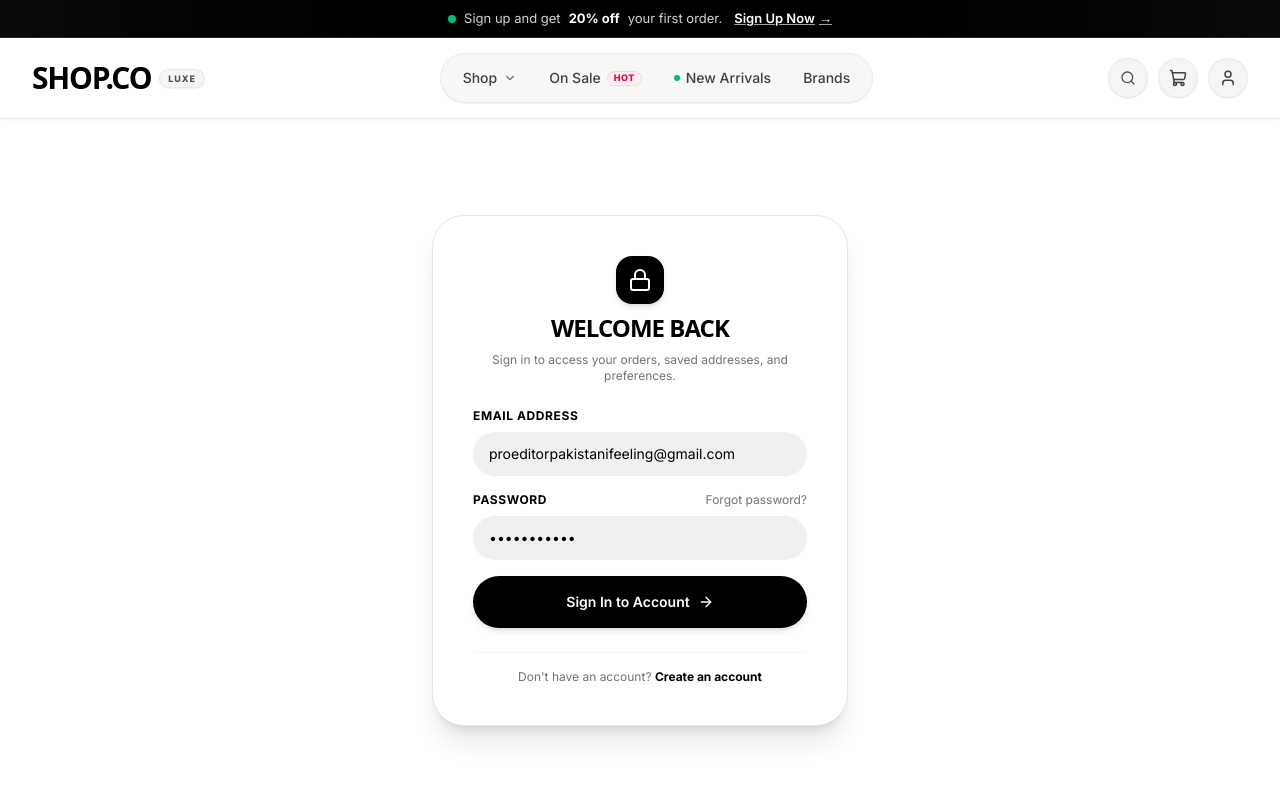
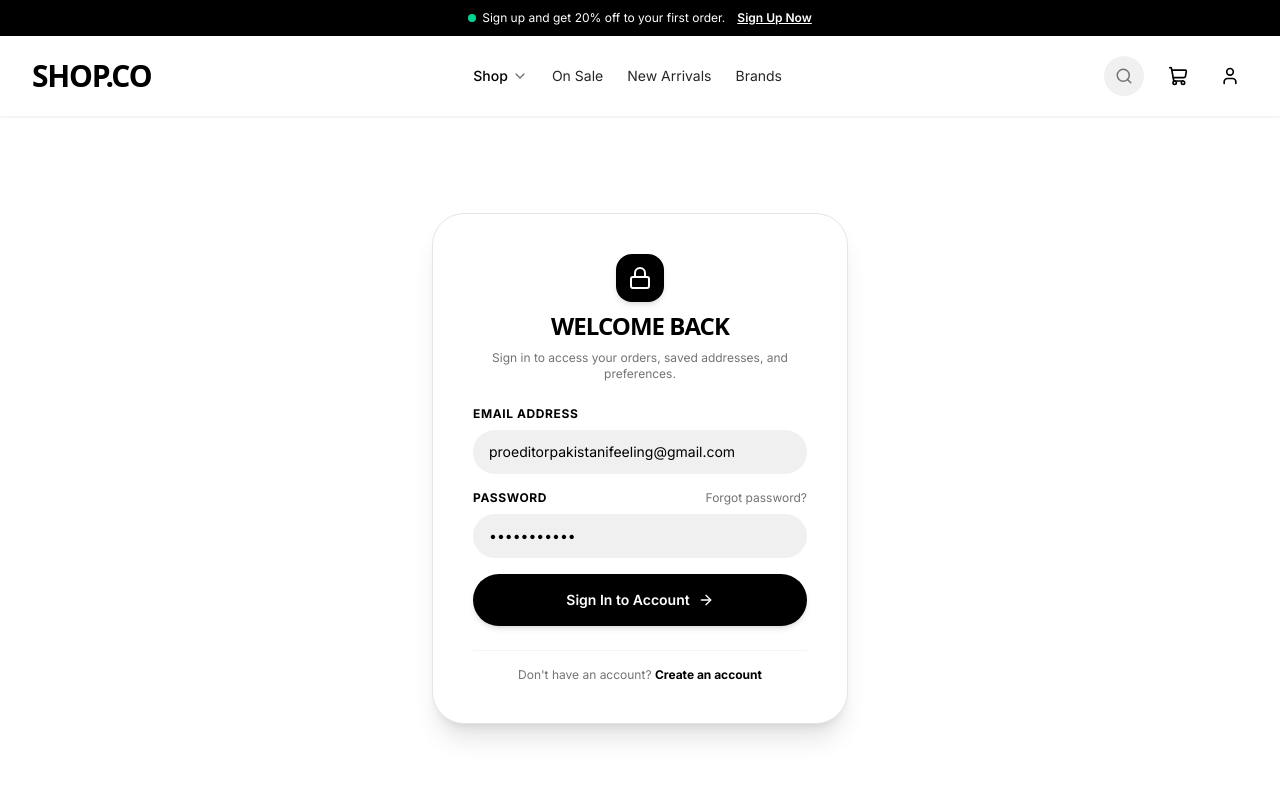
Before and after one commit to Ayesha-Siddiqa-khan/ShopFlow, a Next.js app: page /login in a window 1280 px wide. Shown: the top 800 px of the page. Built offline with nearby package versions, Linux system fonts and the light colour scheme.

Commit message:
revert(nav): restore clean original SHOP.CO navbar design

```diff
--- a/components/navigation/navbar.tsx
+++ b/components/navigation/navbar.tsx
@@ -45,92 +45,71 @@ export function Navbar() {
 
   return (
     <div className="sticky top-0 z-50">
-      {/* Top Banner - Luxury Black Announcement Bar */}
-      <div className="bg-gradient-to-r from-neutral-950 via-black to-neutral-950 text-white text-xs py-2.5 border-b border-neutral-800 shadow-xs select-none">
-        <div className="max-w-7xl mx-auto px-4 flex items-center justify-center gap-2 text-center">
-          <span className="flex items-center gap-2 font-normal text-neutral-300 text-xs sm:text-[13px]">
-            <span className="relative flex h-2 w-2">
-              <span className="animate-ping absolute inline-flex h-full w-full rounded-full bg-emerald-400 opacity-75" />
-              <span className="relative inline-flex rounded-full h-2 w-2 bg-emerald-500" />
-            </span>
-            Sign up and get <span className="font-bold text-white">20% off</span> your first order.
+      {/* Top Banner - standard and clean, always visible */}
+      <div className="bg-black text-white text-xs py-2.5">
+        <div className="max-w-7xl mx-auto px-4 flex items-center justify-center gap-2">
+          <span className="flex items-center gap-1.5 font-normal">
+            <span className="inline-block w-2 h-2 rounded-full bg-emerald-400" />
+            Sign up and get 20% off to your first order.
           </span>
-          <Link
-            href="/register"
-            className="inline-flex items-center gap-1 font-semibold text-white underline decoration-neutral-400 hover:decoration-white hover:text-white transition-all ml-1 text-xs sm:text-[13px] group"
-          >
-            <span>Sign Up Now</span>
-            <span className="transition-transform group-hover:translate-x-0.5">&rarr;</span>
+          <Link href="/register" className="underline font-semibold hover:text-neutral-300 ml-1">
+            Sign Up Now
           </Link>
         </div>
       </div>
 
-      {/* Main Luxury Glass Navbar */}
-      <header className="bg-white/90 backdrop-blur-xl border-b border-neutral-200/70 shadow-xs transition-all">
+      {/* Main Navbar */}
+      <header className="bg-white border-b border-neutral-100 shadow-xs">
         <div className="max-w-7xl mx-auto px-4 sm:px-6 lg:px-8">
-          <div className="flex items-center justify-between h-20 gap-4 lg:gap-8">
+          <div className="flex items-center justify-between h-20 gap-4 lg:gap-10">
 
             {/* Mobile menu trigger + Logo */}
-            <div className="flex items-center gap-3">
+            <div className="flex items-center gap-4">
               <button
                 onClick={() => setMobileMenuOpen(!mobileMenuOpen)}
-                className="lg:hidden p-2 rounded-xl text-neutral-800 hover:bg-neutral-100 transition-colors"
+                className="lg:hidden p-1 text-black"
                 aria-label="Toggle menu"
               >
-                {mobileMenuOpen ? <X className="w-5 h-5" /> : <Menu className="w-5 h-5" />}
+                {mobileMenuOpen ? <X className="w-6 h-6" /> : <Menu className="w-6 h-6" />}
               </button>
 
-              <Link href="/" className="flex items-center gap-2 group">
-                <span className="font-integral text-2xl sm:text-3xl text-black tracking-tighter transition-opacity group-hover:opacity-85">
-                  SHOP.CO
-                </span>
-                <span className="hidden sm:inline-flex items-center text-[9px] uppercase tracking-widest font-extrabold px-2 py-0.5 rounded-full bg-neutral-100 text-neutral-600 border border-neutral-200/80 shadow-2xs group-hover:bg-black group-hover:text-white group-hover:border-black transition-all">
-                  LUXE
-                </span>
+              <Link href="/" className="font-integral text-2xl sm:text-3xl text-black tracking-tighter">
+                SHOP.CO
               </Link>
             </div>
 
-            {/* Desktop Navigation Links - Modern Pill Dock */}
-            <nav className="hidden lg:flex items-center p-1.5 rounded-full bg-neutral-100/80 border border-neutral-200/70 shadow-2xs backdrop-blur-xs text-sm font-medium text-neutral-700 whitespace-nowrap">
+            {/* Desktop Navigation Links */}
+            <nav className="hidden lg:flex items-center gap-6 text-sm font-normal text-black whitespace-nowrap">
 
               {/* Interactive Shop Dropdown (Hovers and Opens) */}
               <div
                 ref={dropdownRef}
                 onMouseEnter={() => setShopDropdownOpen(true)}
                 onMouseLeave={() => setShopDropdownOpen(false)}
-                className="relative"
+                className="relative py-2"
               >
                 <button
                   type="button"
                   onClick={() => setShopDropdownOpen(!shopDropdownOpen)}
-                  className={`flex items-center gap-1.5 px-4 py-2 rounded-full cursor-pointer transition-all duration-200 ${
-                    shopDropdownOpen
-                      ? "bg-white text-black shadow-xs font-semibold"
-                      : "text-neutral-700 hover:text-black hover:bg-white/70"
-                  }`}
+                  className="flex items-center gap-1 cursor-pointer font-medium text-black hover:text-neutral-600 focus:outline-none"
                   aria-expanded={shopDropdownOpen}
                 >
                   <span>Shop</span>
-                  <ChevronDown className={`w-3.5 h-3.5 text-neutral-500 transition-transform duration-200 ${shopDropdownOpen ? "rotate-180" : ""}`} />
+                  <ChevronDown className={`w-4 h-4 text-neutral-500 transition-transform duration-200 ${shopDropdownOpen ? "rotate-180" : ""}`} />
                 </button>
 
                 {/* Dropdown Menu Modal */}
                 {shopDropdownOpen && (
-                  <div className="absolute top-full left-0 mt-2.5 w-72 bg-white/95 backdrop-blur-xl rounded-2xl shadow-2xl border border-neutral-200/80 p-2.5 z-50 animate-in fade-in zoom-in-95 duration-150">
-                    <div className="text-[10px] font-bold uppercase tracking-wider text-neutral-400 px-3 py-1.5">
-                      Curated Collections
-                    </div>
+                  <div className="absolute top-full left-0 mt-1 w-64 bg-white rounded-2xl shadow-2xl border border-neutral-200/80 p-3 z-50 animate-in fade-in zoom-in-95 duration-150">
                     <div className="space-y-1">
                       <Link
                         href="/products"
                         onClick={() => setShopDropdownOpen(false)}
-                        className="flex items-center gap-3 px-3.5 py-2.5 rounded-xl hover:bg-neutral-100 text-sm font-semibold text-black transition-all group"
+                        className="flex items-center gap-3 px-3.5 py-2.5 rounded-xl hover:bg-neutral-100 text-sm font-semibold text-black transition-colors"
                       >
-                        <div className="w-8 h-8 rounded-lg bg-neutral-100 group-hover:bg-black group-hover:text-white flex items-center justify-center transition-colors shadow-2xs">
-                          <Sparkles className="w-4 h-4" />
-                        </div>
+                        <Sparkles className="w-4 h-4 text-neutral-700" />
                         <div>
-                          <div className="text-black group-hover:text-black">All Products</div>
+                          <div>All Products</div>
                           <div className="text-[11px] text-neutral-400 font-normal">Explore full catalog</div>
                         </div>
                       </Link>
@@ -138,11 +117,9 @@ export function Navbar() {
                       <Link
                         href="/products?category=casual"
                         onClick={() => setShopDropdownOpen(false)}
-                        className="flex items-center gap-3 px-3.5 py-2.5 rounded-xl hover:bg-neutral-100 text-sm font-semibold text-black transition-all group"
+                        className="flex items-center gap-3 px-3.5 py-2.5 rounded-xl hover:bg-neutral-100 text-sm font-semibold text-black transition-colors"
                       >
-                        <div className="w-8 h-8 rounded-lg bg-neutral-100 group-hover:bg-black group-hover:text-white flex items-center justify-center transition-colors shadow-2xs">
-                          <Shirt className="w-4 h-4" />
-                        </div>
+                        <Shirt className="w-4 h-4 text-neutral-700" />
                         <div>
                           <div>Casual Wear</div>
                           <div className="text-[11px] text-neutral-400 font-normal">Tees, denim & everyday</div>
@@ -152,11 +129,9 @@ export function Navbar() {
                       <Link
                         href="/products?category=formal"
                         onClick={() => setShopDropdownOpen(false)}
-                        className="flex items-center gap-3 px-3.5 py-2.5 rounded-xl hover:bg-neutral-100 text-sm font-semibold text-black transition-all group"
+                        className="flex items-center gap-3 px-3.5 py-2.5 rounded-xl hover:bg-neutral-100 text-sm font-semibold text-black transition-colors"
                       >
-                        <div className="w-8 h-8 rounded-lg bg-neutral-100 group-hover:bg-black group-hover:text-white flex items-center justify-center transition-colors shadow-2xs">
-                          <Award className="w-4 h-4" />
-                        </div>
+                        <Award className="w-4 h-4 text-neutral-700" />
                         <div>
                           <div>Formal Attire</div>
                           <div className="text-[11px] text-neutral-400 font-normal">Tailored shirts & blazers</div>
@@ -166,11 +141,9 @@ export function Navbar() {
                       <Link
                         href="/products?category=party"
                         onClick={() => setShopDropdownOpen(false)}
-                        className="flex items-center gap-3 px-3.5 py-2.5 rounded-xl hover:bg-neutral-100 text-sm font-semibold text-black transition-all group"
+                        className="flex items-center gap-3 px-3.5 py-2.5 rounded-xl hover:bg-neutral-100 text-sm font-semibold text-black transition-colors"
                       >
-                        <div className="w-8 h-8 rounded-lg bg-neutral-100 group-hover:bg-black group-hover:text-white flex items-center justify-center transition-colors shadow-2xs">
-                          <Flame className="w-4 h-4" />
-                        </div>
+                        <Flame className="w-4 h-4 text-neutral-700" />
                         <div>
                           <div>Party & Night</div>
                           <div className="text-[11px] text-neutral-400 font-normal">Bold statements & jackets</div>
@@ -180,11 +153,9 @@ export function Navbar() {
                       <Link
                         href="/products?category=gym"
                         onClick={() => setShopDropdownOpen(false)}
-                        className="flex items-center gap-3 px-3.5 py-2.5 rounded-xl hover:bg-neutral-100 text-sm font-semibold text-black transition-all group"
+                        className="flex items-center gap-3 px-3.5 py-2.5 rounded-xl hover:bg-neutral-100 text-sm font-semibold text-black transition-colors"
                       >
-                        <div className="w-8 h-8 rounded-lg bg-neutral-100 group-hover:bg-black group-hover:text-white flex items-center justify-center transition-colors shadow-2xs">
-                          <Dumbbell className="w-4 h-4" />
-                        </div>
+                        <Dumbbell className="w-4 h-4 text-neutral-700" />
                         <div>
                           <div>Gym & Active</div>
                           <div className="text-[11px] text-neutral-400 font-normal">Athletic fits & runners</div>
@@ -195,37 +166,19 @@ export function Navbar() {
                 )}
               </div>
 
-              {/* On Sale Link with HOT badge */}
-              <Link
-                href="/products?category=casual"
-                className="flex items-center gap-1.5 px-4 py-2 rounded-full text-neutral-700 hover:text-black hover:bg-white/70 transition-all duration-200"
-              >
-                <span>On Sale</span>
-                <span className="text-[9px] font-extrabold uppercase tracking-wider text-rose-600 bg-rose-50 border border-rose-200/80 px-1.5 py-0.2 rounded-full">
-                  HOT
-                </span>
+              <Link href="/products?category=casual" className="relative py-1 text-neutral-800 hover:text-black transition-colors after:absolute after:bottom-0 after:left-0 after:w-0 hover:after:w-full after:h-[2px] after:bg-black after:transition-all after:duration-200">
+                On Sale
               </Link>
-
-              {/* New Arrivals Link with live pulse indicator */}
-              <Link
-                href="/products"
-                className="flex items-center gap-1.5 px-4 py-2 rounded-full text-neutral-700 hover:text-black hover:bg-white/70 transition-all duration-200"
-              >
-                <span className="w-1.5 h-1.5 rounded-full bg-emerald-500 animate-pulse" />
-                <span>New Arrivals</span>
+              <Link href="/products" className="relative py-1 text-neutral-800 hover:text-black transition-colors after:absolute after:bottom-0 after:left-0 after:w-0 hover:after:w-full after:h-[2px] after:bg-black after:transition-all after:duration-200">
+                New Arrivals
               </Link>
-
-              {/* Brands Link */}
-              <Link
-                href="/products?category=formal"
-                className="px-4 py-2 rounded-full text-neutral-700 hover:text-black hover:bg-white/70 transition-all duration-200"
-              >
-                <span>Brands</span>
+              <Link href="/products?category=formal" className="relative py-1 text-neutral-800 hover:text-black transition-colors after:absolute after:bottom-0 after:left-0 after:w-0 hover:after:w-full after:h-[2px] after:bg-black after:transition-all after:duration-200">
+                Brands
               </Link>
             </nav>
 
-            {/* Right Side Actions: Harmonious Luxury Suite (Search + Cart + Account) */}
-            <div className="flex items-center gap-2 sm:gap-2.5 text-black">
+            {/* Right Side Actions: Expandable Search + Cart + Account */}
+            <div className="flex items-center gap-2 sm:gap-4 text-black">
               {/* Expandable Search Input (Touches or Hovers and Expands) */}
               <div
                 ref={searchContainerRef}
@@ -243,18 +196,18 @@ export function Navbar() {
                     setSearchExpanded(true);
                     searchInputRef.current?.focus();
                   }}
-                  className={`flex items-center rounded-full transition-all duration-300 ease-in-out cursor-pointer ${
+                  className={`flex items-center bg-[#f0f0f0] rounded-full transition-all duration-300 ease-in-out cursor-pointer ${
                     searchExpanded
-                      ? "w-64 sm:w-80 md:w-96 lg:w-[380px] px-4 py-2.5 bg-white border border-black/30 shadow-lg ring-4 ring-black/5"
-                      : "w-10 h-10 justify-center bg-neutral-100 hover:bg-neutral-200/80 border border-neutral-200/70 hover:scale-105 shadow-2xs"
+                      ? "w-60 sm:w-80 md:w-96 lg:w-[420px] px-3.5 py-2 ring-1 ring-black/20 shadow-sm"
+                      : "w-10 h-10 justify-center hover:bg-neutral-200 hover:scale-105"
                   }`}
                 >
                   <button
                     type="submit"
-                    className="text-neutral-600 hover:text-black transition-colors shrink-0 p-0.5 focus:outline-none cursor-pointer"
+                    className="text-neutral-500 hover:text-black transition-colors shrink-0 p-0.5 focus:outline-none cursor-pointer"
                     aria-label="Search"
                   >
-                    <Search className="w-4 h-4" />
+                    <Search className="w-4.5 h-4.5" />
                   </button>
 
                   <input
@@ -272,8 +225,8 @@ export function Navbar() {
                         setSearchExpanded(false);
                       }
                     }}
-                    placeholder="Search clothing, brands, styles..."
-                    className={`bg-transparent text-black text-sm outline-none transition-all duration-300 placeholder:text-neutral-400 ${
+                    placeholder="Search for products..."
+                    className={`bg-transparent text-black text-sm outline-none transition-all duration-300 ${
                       searchExpanded
                         ? "ml-2.5 w-full opacity-100"
                         : "w-0 p-0 ml-0 opacity-0 pointer-events-none"
@@ -288,7 +241,7 @@ export function Navbar() {
                         setSearchQuery("");
                         searchInputRef.current?.focus();
                       }}
-                      className="p-1 text-neutral-400 hover:text-black shrink-0 cursor-pointer transition-colors"
+                      className="p-1 text-neutral-400 hover:text-black shrink-0 cursor-pointer"
                       aria-label="Clear search"
                     >
                       <X className="w-3.5 h-3.5" />
@@ -297,29 +250,19 @@ export function Navbar() {
                 </form>
               </div>
 
-              {/* Cart Icon - Luxury Circular Pill */}
-              <Link
-                href="/cart"
-                className="relative w-10 h-10 rounded-full bg-neutral-100 hover:bg-neutral-200/80 border border-neutral-200/70 flex items-center justify-center text-neutral-700 hover:text-black hover:scale-105 active:scale-95 transition-all duration-200 shadow-2xs"
-                aria-label="Shopping Cart"
-                title="Shopping Cart"
-              >
-                <ShoppingCart className="w-4.5 h-4.5" />
+              {/* Cart Icon */}
+              <Link href="/cart" className="relative p-2 hover:opacity-90 hover:scale-110 active:scale-95 transition-all duration-200" aria-label="Shopping Cart">
+                <ShoppingCart className="w-5 h-5" />
                 {totalCount > 0 && (
-                  <span className="absolute -top-1 -right-1 flex h-5 min-w-5 px-1 items-center justify-center rounded-full bg-black text-[10px] font-bold text-white shadow-md animate-in zoom-in-75">
+                  <span className="absolute top-0.5 right-0.5 flex h-4.5 w-4.5 items-center justify-center rounded-full bg-black text-[10px] font-bold text-white shadow-xs animate-in zoom-in-75">
                     {totalCount}
                   </span>
                 )}
               </Link>
 
-              {/* Account Icon - Luxury Circular Pill */}
-              <Link
-                href="/account"
-                className="w-10 h-10 rounded-full bg-neutral-100 hover:bg-neutral-200/80 border border-neutral-200/70 flex items-center justify-center text-neutral-700 hover:text-black hover:scale-105 active:scale-95 transition-all duration-200 shadow-2xs"
-                aria-label="Account"
-                title="My Account"
-              >
-                <User className="w-4.5 h-4.5" />
+              {/* Account Icon */}
+              <Link href="/account" className="p-2 hover:opacity-90 hover:scale-110 active:scale-95 transition-all duration-200" aria-label="Account">
+                <User className="w-5 h-5" />
               </Link>
             </div>
 
```
